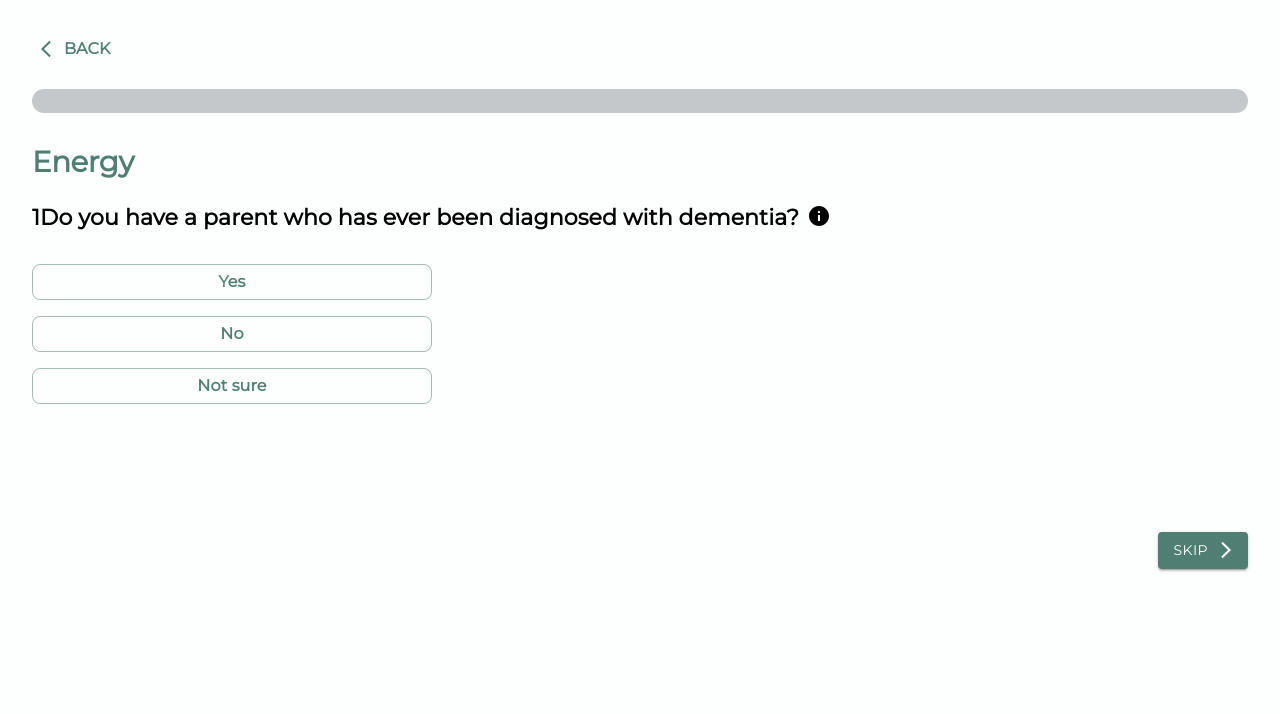
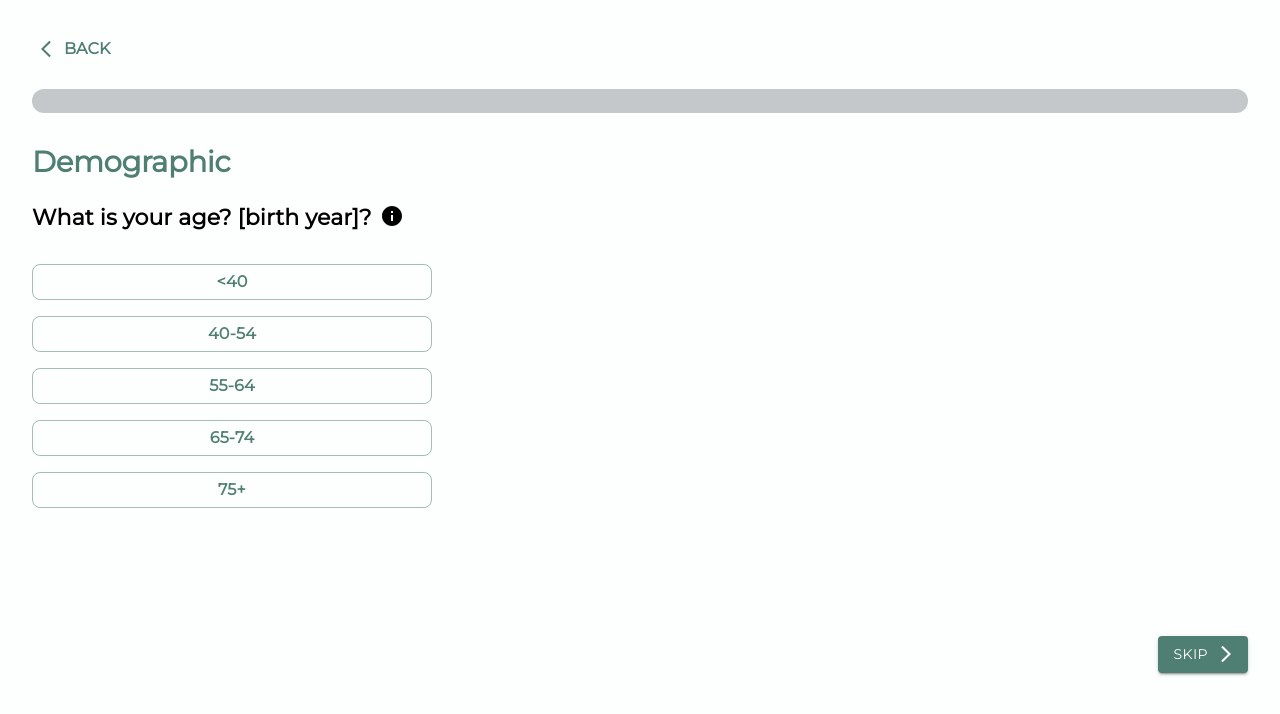
Before and after one commit to PatGousseau/alzheimers-prevention, a React (Create React App) app in the folder frontend/: page / in a window 1280 px wide. Both pictures are taken after a click on the button "TAKE SURVEY". Shown: the top 714 px of the page. Built offline with nearby package versions, Linux system fonts and the light colour scheme.

Commit message:
created survey data structure

```diff
--- a/frontend/src/pages/Survey.tsx
+++ b/frontend/src/pages/Survey.tsx
@@ -19,23 +19,23 @@ export const Survey: FC<SurveyProps> = ({startBatchIndex, startQuestionIndex}) =
   const location = useLocation();
   const firstBatch = [
     {
-      header: "Energy",
-      question: "1Do you have a parent who has ever been diagnosed with dementia?",
-      options: ["Yes", "No", "Not sure"],
+      header: "Demographic",
+      question: "What is your age? [birth year]?",
+      options: ["<40", "40-54", "55-64","65-74", "75+"],
       tooltipText:
         "The ability to perform moderate exercise such as running or biking at a sustained pace for several minutes at a time helps us understand your cardiovascular health, which determines how well your brain is oxygenated.",
     },
     {
-      header: "Energy",
-      question: "1Do you have a parent who has ever been diagnosed with dementia? 2222",
-      options: ["yes", "no"],
+      header: "Demographic",
+      question: "What is your sex?",
+      options: ["Male", "Female", "Prefer not to answer"],
       tooltipText:
         "The ability to perform moderate exercise such as running or biking at a sustained pace for several minutes at a time helps us understand your cardiovascular health, which determines how well your brain is oxygenated.",
     },
     {
-      header: "Energy",
-      question: "1Do you have a parent who has ever been diagnosed with dementia? 3333",
-      options: ["yes", "no"],
+      header: "Demographic",
+      question: "What is your race?",
+      options: ["Biracial/Multiracial // East Asian // Indigenous // Middle Eastern/North African // South Asian // White","Black/African American // Hispanic/Latino","Other // Prefer not to say"],
       tooltipText:
         "The ability to perform moderate exercise such as running or biking at a sustained pace for several minutes at a time helps us understand your cardiovascular health, which determines how well your brain is oxygenated.",
     },
```
Also changed, not shown: frontend/src/pages/SurveyResults.tsx (added, +18 -0 lines), 2 other files (tests, documents, lock files or other folders).
